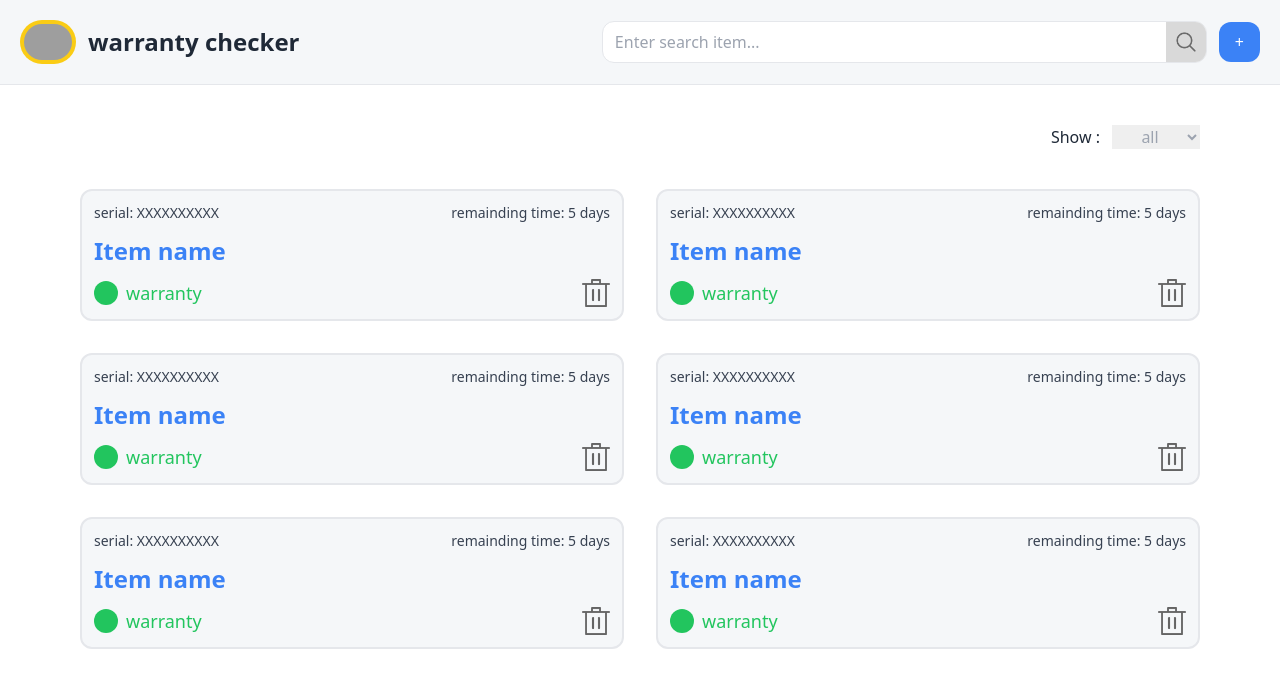
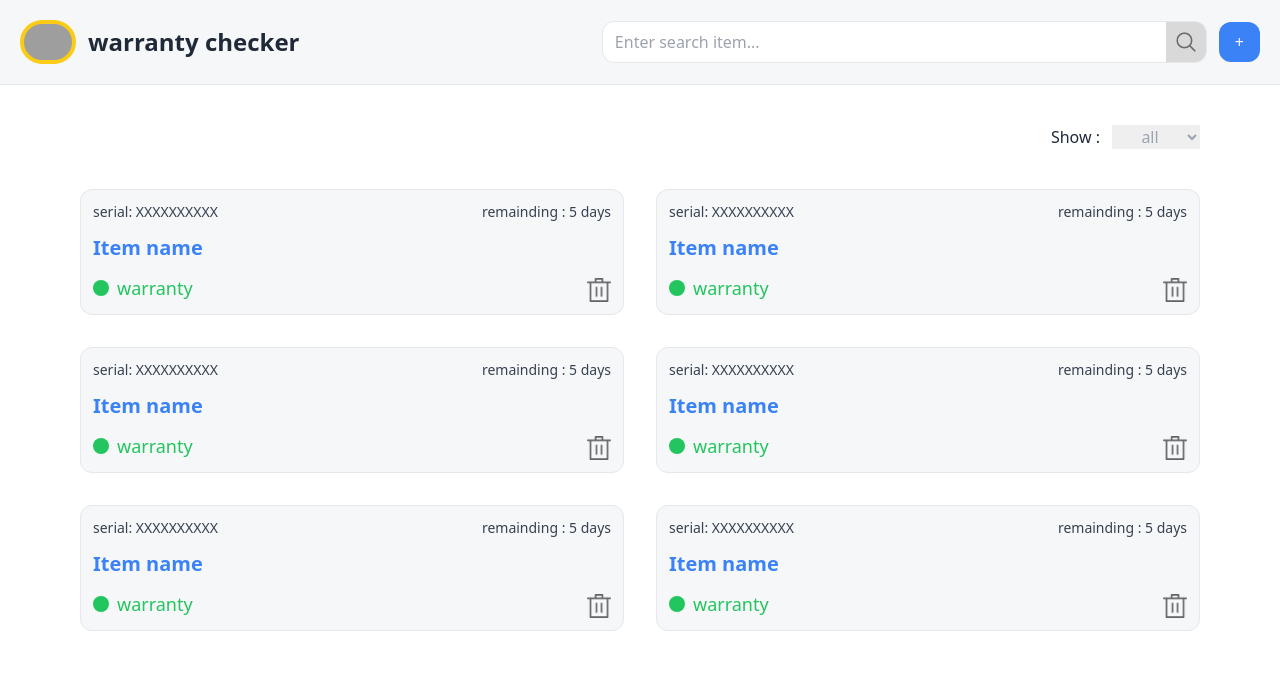
Before and after one commit to Zlatonn/warranty-checker, a React (Vite) app: page / in a window 1280 px wide. Shown: the top 688 px of the page. Built offline with nearby package versions, Linux system fonts and the light colour scheme; grey boxes are pictures that could not be loaded.

Commit message:
style: edit style
- Navbar
- ItemCreate
- Item

```diff
--- a/src/components/item/Item.tsx
+++ b/src/components/item/Item.tsx
@@ -1,22 +1,22 @@
 import deleteBtn from "../../assets/delete.png";
 const Item = () => {
   return (
-    <div className="flex justify-between p-3 border-2 bg-[#f5f7f9] rounded-xl cursor-pointer hover:shadow-lg duration-300">
+    <div className="flex justify-between p-3 border-[1px] bg-[#f5f7f9] rounded-xl cursor-pointer hover:shadow-lg duration-300">
       {/* Left content */}
       <div className="flex flex-col justify-between gap-3">
         <p className="text-sm text-gray-700">serial: XXXXXXXXXX</p>
-        <h1 className="text-2xl text-blue-500 font-semibold">Item name</h1>
+        <h1 className="text-xl text-blue-500 font-semibold">Item name</h1>
         <div className="flex items-center gap-2">
-          <div className="p-3 rounded-full bg-green-500"></div>
+          <div className="p-2 rounded-full bg-green-500"></div>
           <p className="text-lg text-green-500">warranty</p>
         </div>
       </div>
       {/* right content */}
       <div className="flex flex-col justify-between items-end gap-3">
         <p className="text-sm text-gray-700">
-          remainding time: <span>5 days</span>
+          remainding : <span>5 days</span>
         </p>
-        <button className="w-7 hover:scale-110 duration-300">
+        <button className="w-6 hover:scale-110 duration-300">
           <img src={deleteBtn} className="object-cover" />
         </button>
       </div>
--- a/src/components/navbar/Navbar.tsx
+++ b/src/components/navbar/Navbar.tsx
@@ -33,7 +33,9 @@ const NavBar = () => {
             </button>
           </div>
           <Link to="/create">
-            <button className="h-10 px-4  inline-flex justify-center items-center bg-blue-500 text-white rounded-xl">+</button>
+            <button className="h-10 px-4  inline-flex justify-center items-center bg-blue-500 text-white rounded-xl hover:rotate-180 hover:bg-blue-700 duration-500">
+              +
+            </button>
           </Link>
         </div>
       </div>
--- a/src/pages/ItemCreate.tsx
+++ b/src/pages/ItemCreate.tsx
@@ -7,7 +7,7 @@ const ItemCreate = () => {
         <h1 className="text-2xl font-bold text-gray-800">Create new item</h1>
         <p className="text-gray-500">Lorem ipsum dolor sit amet consectetur adipisicing elit. Quibusdam, pariatur?</p>
       </div>
-      <div className="flex flex-col gap-8">
+      <div className="flex flex-col gap-8 text-gray-500">
         <div className="flex flex-col gap-1">
           <p className="font-semibold text-gray-800">Item name : </p>
           <input type="text" placeholder="type item name..." className="border-[1px] outline-none rounded-lg px-2 py-1" />
```
